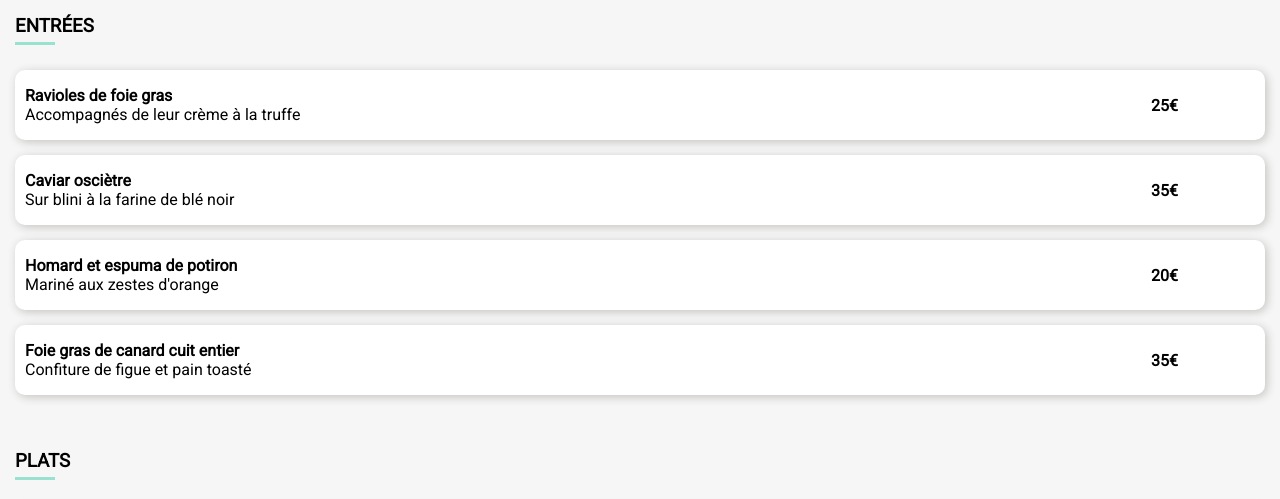
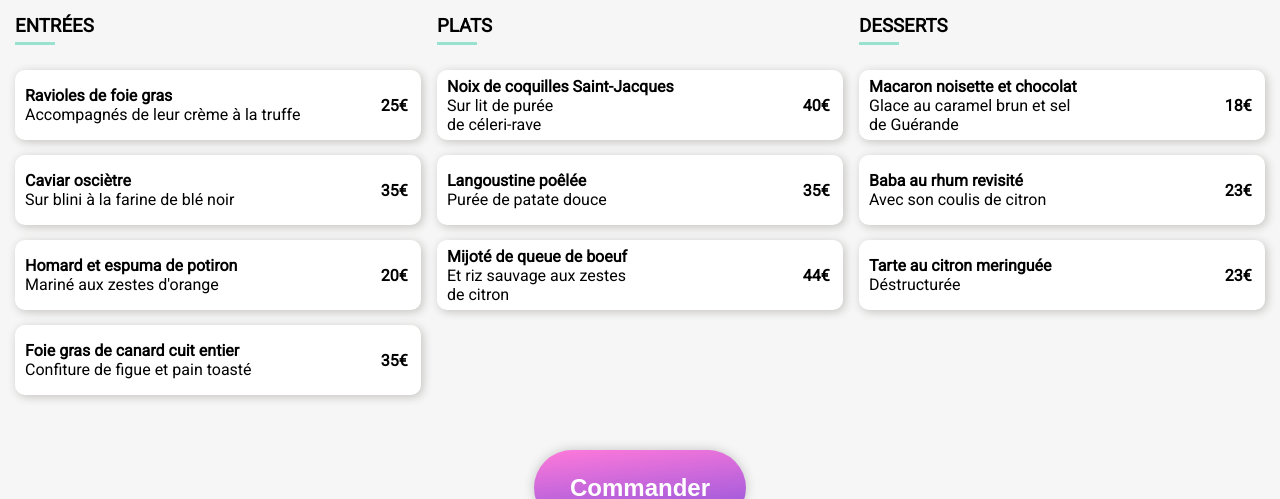
Before and after one commit to OliJah/ohmyfood, a website: page pages/la-note-enchantee.html in a window 1280 px wide. Shown: the part 566-1065 px from the top of the page. Drawn offline with Linux system fonts and the light colour scheme; a web font is replaced by a local one.

Commit message:
fix check anim

```diff
--- a/pages/la-note-enchantee.html
+++ b/pages/la-note-enchantee.html
@@ -31,7 +31,7 @@
     </header>
 
     <div>
-    <img class="pr_img" src="../public/img/charonne.jpg" alt=""/>
+        <img class="pr_img" src="../public/img/charonne.jpg" alt="" />
     </div>
 
 
@@ -44,7 +44,7 @@
         </header>
 
         <!--============ ENTREES ============-->
-      <div class="container">
+        <div class="container_dishes">
             <section class="dishes" id="entrees">
                 <header class="dishes__header">
                     <h3>ENTRÉES</h3>
@@ -201,12 +201,14 @@
 
 
     <footer class="footer">
-    <a href="#home"><h3 class="footer_logo">ohmyfood</h3></a>
+        <a href="#home">
+            <h3 class="footer_logo">ohmyfood</h3>
+        </a>
 
         <ul>
             <li class="footer_list">
-            <a href="#ProposerUnRestaurant" class="footer_link"><i
-                    class="footer_icons fas fa-utensils"></i>Proposer un restaurant</a>
+                <a href="#ProposerUnRestaurant" class="footer_link"><i class="footer_icons fas fa-utensils"></i>Proposer
+                    un restaurant</a>
             </li>
 
             <li class="footer_list">
--- a/public/sass/layouts/_restaurant.scss
+++ b/public/sass/layouts/_restaurant.scss
@@ -65,6 +65,7 @@
     }
 }
 
+
 @media screen and (max-width: 768px) {
     .restaurants {
         flex-direction: column;
--- a/public/sass/pages/_index.scss
+++ b/public/sass/pages/_index.scss
@@ -49,8 +49,15 @@ img {
 
 }
 
+.container_dishes {
+    display: grid;
+}
+
+
 .dishes{
   padding-bottom: 40px;
+  max-width: 100%;
+
   &__header{
       margin-bottom: 25px;
       ::after{
@@ -61,6 +68,8 @@ img {
           height: 3px;
           background-color: $tertiary;
           animation: progress 2s;
+          animation-fill-mode: both;
+          transform: scale(0);
       }
   }
   &__card{
@@ -78,6 +87,7 @@ img {
       animation-timing-function: cubic-bezier(0,.49,.56,1.06);
       transform: scale(0);
       animation-fill-mode: both;
+
 
       &__txt{
           width: 90%;
@@ -120,7 +130,7 @@ img {
 
 
 @media (min-width: 64rem) {
- .submenu {
+ .container_dishes {
 grid-template-columns: repeat(3,1fr);
 column-gap: 1rem;
 }
```
Also changed, not shown: pages/a-la-francaise.html (+1 -1 lines), pages/la-palette-du-gout.html (+1 -1 lines), pages/le-delice-des-sens.html (+1 -1 lines), public/css/style.css, 1 other file. Lines whose indentation alone changed are shown as unchanged.
